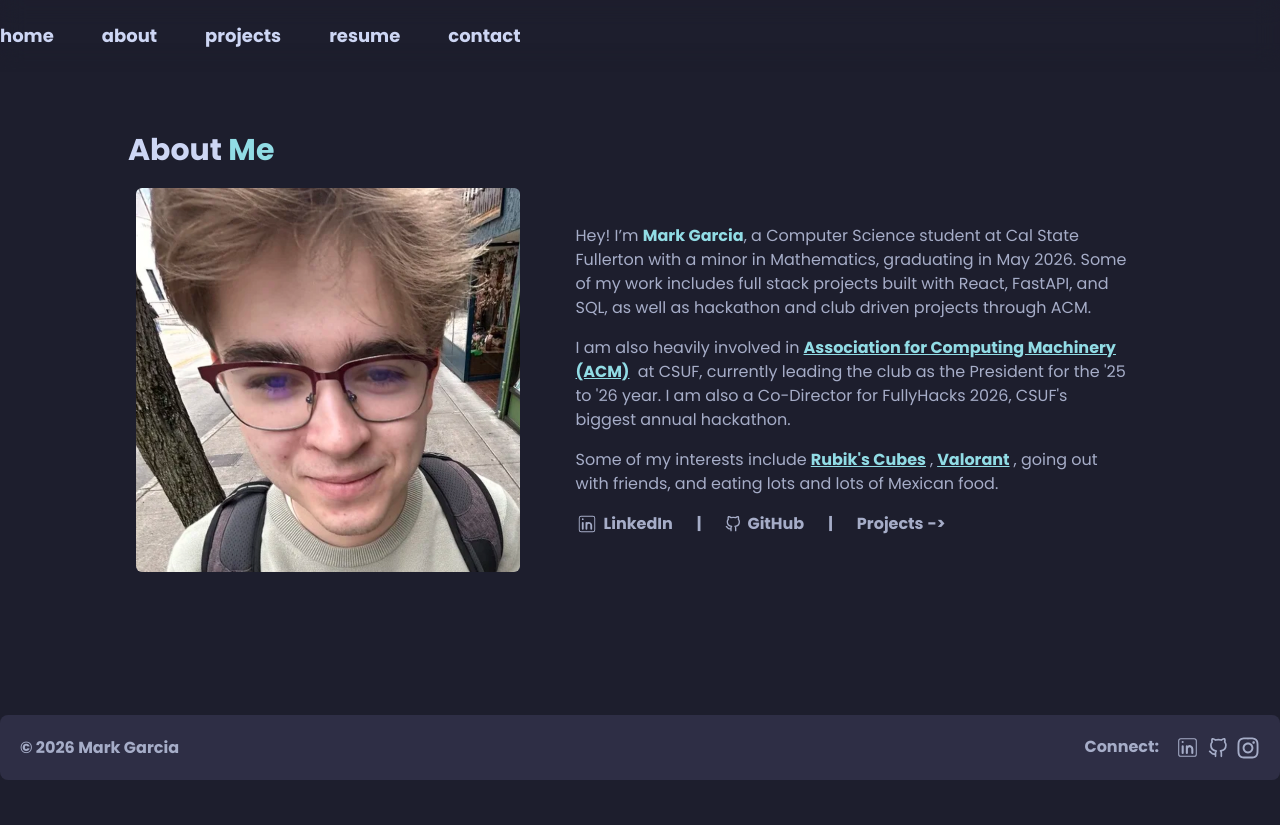
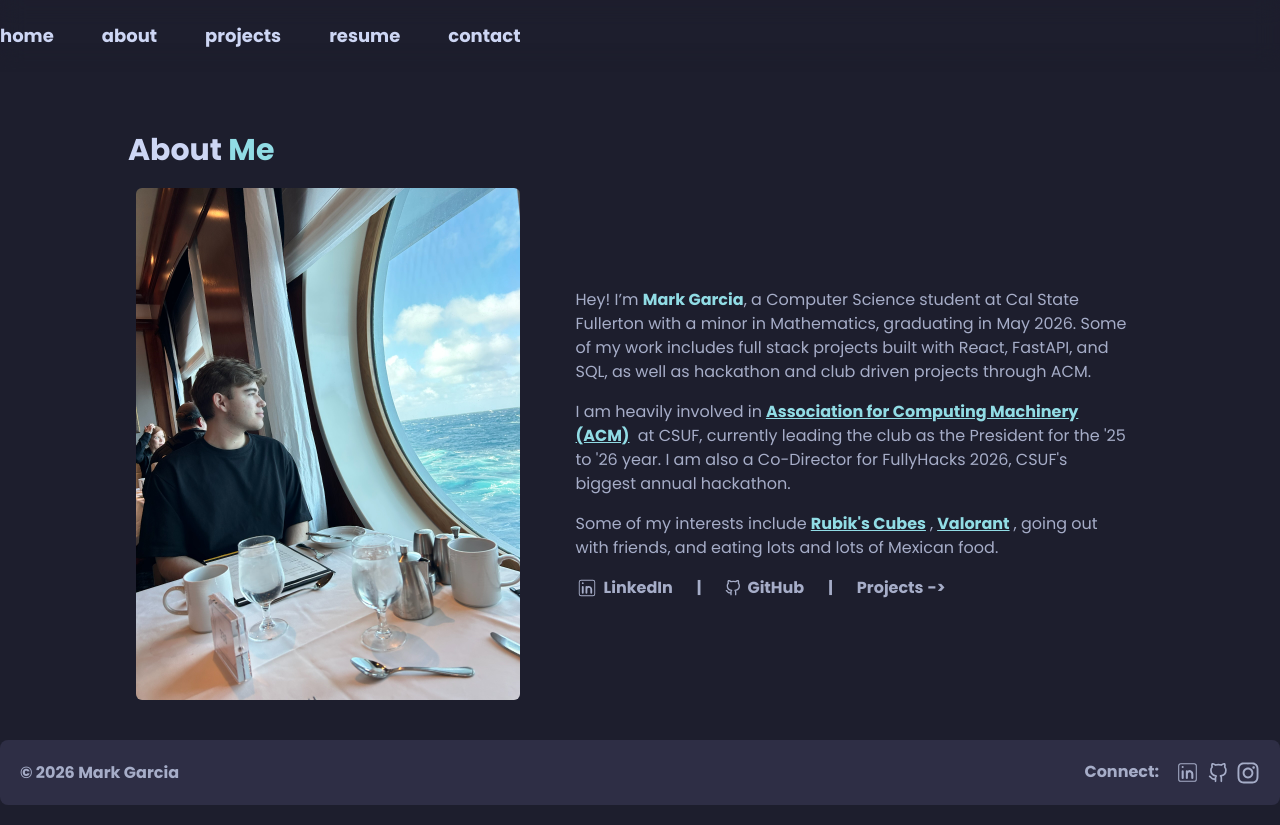
Before and after one commit to MarkRyanGarcia/portfolio, a React (Vite) app: page /about in a window 1280 px wide. Before the commit the page ends 800 px from the top, so only its background shows below. Built offline with nearby package versions, Linux system fonts and the light colour scheme.

Commit message:
update images, add hover on hero and about links

```diff
--- a/src/components/about/AboutBio.tsx
+++ b/src/components/about/AboutBio.tsx
@@ -13,7 +13,7 @@ export default function AboutBio() {
             </p>
 
             <p>
-                I am also heavily involved in
+                I am heavily involved in
                 <a className={linkStyle} href="https://acmcsuf.com/" target="_blank">
                     Association for Computing Machinery (ACM)
                 </a>{" "}
--- a/src/components/about/AboutImage.tsx
+++ b/src/components/about/AboutImage.tsx
@@ -2,7 +2,7 @@ export default function AboutImage() {
     return (
         <div className="flex justify-center w-full md:w-[40%]">
             <img
-                src="/mark/mark.png"
+                src="/mark/cruise_pic.JPG"
                 className="w-full max-w-xs md:max-w-sm rounded-md bg-secondary object-cover"
                 alt="Mark Garcia"
                 loading="lazy"
--- a/src/components/about/AboutLinks.tsx
+++ b/src/components/about/AboutLinks.tsx
@@ -9,7 +9,7 @@ export default function AboutLinks() {
                 href="https://linkedin.com/in/markryangarcia/"
                 target="_blank"
                 rel="noopener noreferrer"
-                className="flex items-center hover:text-tertiary transition-colors duration-300 ease-in-out"
+                className="flex items-center hover:text-tertiary transition-colors duration-300 ease-in-out hover:-translate-y-0.5"
             >
                 <CiLinkedin className="mr-1.5" size={22} />
                 LinkedIn
@@ -21,7 +21,7 @@ export default function AboutLinks() {
                 href="https://github.com/MarkRyanGarcia"
                 target="_blank"
                 rel="noopener noreferrer"
-                className="flex items-center hover:text-tertiary transition-colors duration-300 ease-in-out"
+                className="flex items-center hover:text-tertiary transition-colors duration-300 ease-in-out hover:-translate-y-0.5"
             >
                 <FiGithub className="mr-1.5" />
                 GitHub
@@ -31,7 +31,7 @@ export default function AboutLinks() {
 
             <NavLink
                 to="/projects"
-                className="flex space-x-1 transition duration-300 ease-in-out hover:space-x-2 hover:text-tertiary"
+                className="flex space-x-1 transition duration-300 ease-in-out hover:space-x-2 hover:text-tertiary hover:-translate-y-0.5"
             >
                 <p className="max-h-6">Projects</p>
                 <p className="max-h-6">{"->"}</p>
--- a/src/components/home/Hero.tsx
+++ b/src/components/home/Hero.tsx
@@ -28,13 +28,13 @@ export default function Hero() {
                 </div>
             </div>
             <div className="flex flex-wrap space-x-5 space-y-2 text-secondary font-bold">
-                <a className="flex hover:text-tertiary transition-colors duration-300
+                <a className="flex hover:text-tertiary transition-colors duration-300 hover:-translate-y-0.5
                     ease-in-out" href="https://linkedin.com/in/markryangarcia/" target="_blank"
                 >
                     <CiLinkedin className="mr-1.5" size={22} /> LinkedIn
                 </a>
                 <p>|</p>
-                <a className="flex hover:text-tertiary transition-colors duration-300
+                <a className="flex hover:text-tertiary transition-colors duration-300 hover:-translate-y-0.5
                     ease-in-out" href="https://github.com/MarkRyanGarcia" target="_blank"
                 >
                     <FiGithub className="translate-y-1 mr-1.5" /> Github
@@ -42,7 +42,7 @@ export default function Hero() {
                 <p>|</p>
                 <NavLink to="/about"
                     className="flex space-x-1 transition duration-300 ease-in-out
-                    hover:space-x-2 hover:text-tertiary"
+                    hover:space-x-2 hover:text-tertiary hover:-translate-y-0.5"
                 >
                     <p className="max-h-6">
                         More about me
```
Also changed, not shown: public/mark/cruise_pic.JPG (added), public/mark/mark.png.
